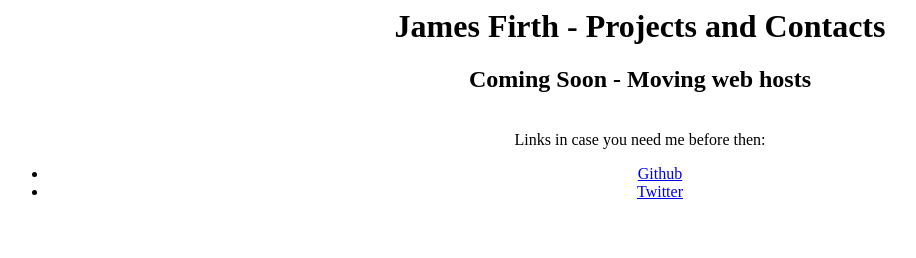
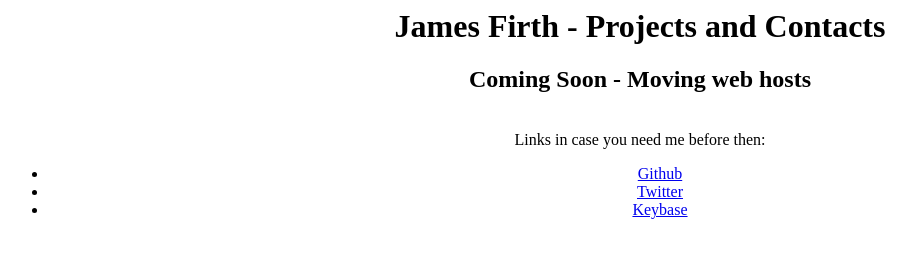
Before and after one commit to James-Firth/James-Firth.github.io, a plain HTML site: page index.html in a window 1280 px wide. Shown: the whole page, without its empty margins (0-916 px from the left). Drawn offline with Linux system fonts and the light colour scheme.

Commit message:
Added some security information

```diff
--- a/index.html
+++ b/index.html
@@ -15,6 +15,7 @@
         <ul>
             <li><a href="https://github.com/James-Firth">Github</a></li>
             <li><a href="https://twitter.com/dark_james">Twitter</a></li>
+            <li><a href="https://keybase.io/jamesfirth">Keybase</a></li>
         </ul>
     </body>
 </html>
```
Also changed, not shown: .well-known/keybase.txt (added), .well-known/security.txt (added).
